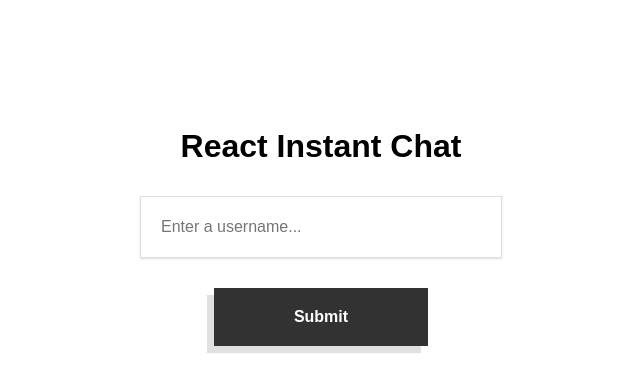
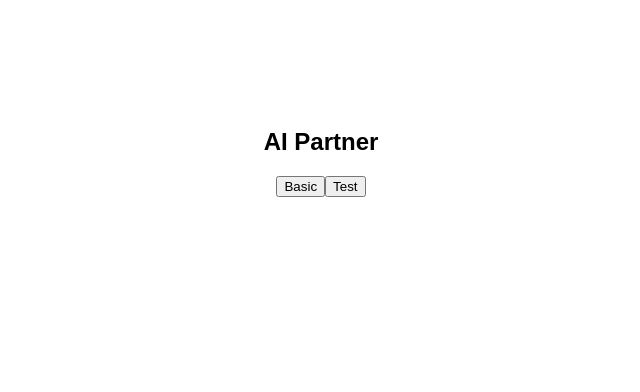
Before and after one commit to jonnor/MyEx.AI, a React app: page / in a window 1280 px wide. Shown: the top 392 px of the page, without its empty margins (319-959 px from the left). Built offline with nearby package versions, Linux system fonts and the light colour scheme.

Commit message:
ChatApp: Buttons to trigger different scripts

```diff
--- /dev/null
+++ b/data/scripts/test.yaml
@@ -0,0 +1,10 @@
+names:
+  user: Jon
+  ai: Marianna
+messages:
+  -
+    role: user
+    text: Yoyoy?
+  -
+    role: ai
+    text: Hello cutie, How you dooin?
--- a/src/App.js
+++ b/src/App.js
@@ -5,13 +5,16 @@ import React from 'react';
 
 import {Messages,ChatInput,ChatApp} from './components.js';
 
-const script = require('json-loader!yaml-loader!../data/scripts/basic.yaml');
+const scripts = {
+    'basic': require('json-loader!yaml-loader!../data/scripts/basic.yaml'),
+    'test': require('json-loader!yaml-loader!../data/scripts/test.yaml'),
+}
 
 
 // TODO:
-// Button to load/play different scripts
+// Add names to chat lines
 
-function chatMessageFromScript(message) {
+function chatMessageFromScript(message, script) {
     const isUser = (message.role == 'user')
 
     // TODO: also support images
@@ -49,28 +52,21 @@ function playbackScript(script, sendFunc, callback) {
 function handleEvent(name, payload, sender) {
     console.log('event', name, payload);
 
-
-    // FIXME: look up in props
-    const sendScriptMessage = (m) => {
-        sender.addMessage(chatMessageFromScript(m));
-    }
-
-    console.log('script play');
-    playbackScript(script, sendScriptMessage, () => {
-        console.log('script done');
-    })
-
 }
 
 
 class App extends React.Component {
   constructor(props) {
     super(props);
-    this.state = { username: '' };
+    this.state = { playingscript: false, messages: [] };
 
     // Bind 'this' to event handlers. React ES6 does not do this by default
     this.usernameChangeHandler = this.usernameChangeHandler.bind(this);
     this.usernameSubmitHandler = this.usernameSubmitHandler.bind(this);
+
+
+    this.runScript = this.runScript.bind(this);
+    this.toStart = this.toStart.bind(this);
   }
 
   usernameChangeHandler(event) {
@@ -79,36 +75,52 @@ class App extends React.Component {
 
   usernameSubmitHandler(event) {
     event.preventDefault();
-    this.setState({ submitted: true, username: this.state.username });
+
+  }
+
+  runScript(scriptName) {
+    const script = scripts[scriptName];
+
+    this.setState({ playingscript: true });
+    console.log('script play');
+
+    const sendScriptMessage = (m) => {
+        var messages = Array.from(this.state.messages);
+        messages.push(chatMessageFromScript(m, script));
+        this.setState({ messages: messages });
+    }
+
+
+    playbackScript(script, sendScriptMessage, () => {
+        console.log('script done');
+    })
+
+  }
+
+  toStart() {
+    this.setState({playingscript: false, messages: []});
   }
 
   render() {
-    if (this.state.submitted) {
+    if (this.state.playingscript) {
       // Form was submitted, now show the main App
       return (
-        <ChatApp username={this.state.username} onEvent={this.props.onEvent}/>
+        <ChatApp username={this.state.username} messages={this.state.messages} onChatMessage={this.toStart}/>
       );
     }
 
     // Initial page load, show a simple login form
     return (
-      <form onSubmit={this.usernameSubmitHandler} className="username-container">
-        <h1>React Instant Chat</h1>
-        <div>
-          <input
-            type="text"
-            onChange={this.usernameChangeHandler}
-            placeholder="Enter a username..."
-            required />
-        </div>
-        <input type="submit" value="Submit" />
-      </form>
+      <section className="username-container">
+        <h1>AI Partner</h1>
+        <button onClick={(e) => this.runScript('basic', e)}>Basic</button>
+        <button onClick={(e) => this.runScript('test', e)}>Test</button>
+      </section>
     );
   }
 
 }
 App.defaultProps = {
-    //fbMessages: fbMessages,
     onEvent: handleEvent,
 };
 
--- a/src/components.js
+++ b/src/components.js
@@ -129,45 +129,28 @@ export class ChatApp extends React.Component {
   constructor(props) {
     super(props);
 
-    this.state = { messages: [] };
+    this.state = { };
+
     this.sendHandler = this.sendHandler.bind(this);
-
-
   }
 
-  sendHandler(message) {
-    const messageObject = {
-      username: this.props.username,
-      message
-    };
-
-    // Show my own message
-    messageObject.fromMe = true;
-    this.addMessage(messageObject);
-
-    // Emit the message
-    this.props.onEvent('sendMessage', messageObject, this);
-  }
-
-  addMessage(message) {
-    // Append the message to the component state
-    const messages = this.state.messages;
-    messages.push(message);
-    this.setState({ messages });
+  sendHandler(m) {
+    this.props.onChatMessage(m);
   }
 
   render() {
     return (
       <div className="container">
-        <h3>React Chat App</h3>
-        <Messages messages={this.state.messages} />
+        <h3>My AI Partner</h3>
+        <Messages messages={this.props.messages} />
         <ChatInput onSend={this.sendHandler} />
       </div>
     );
   }
+}
 
-}
 ChatApp.defaultProps = {
   username: 'Anonymous',
-  onEvent: (name, payload, sender) => { return false },
+  messages: [],
+  onChatMessage: (name, payload, sender) => { return false },
 };
```
